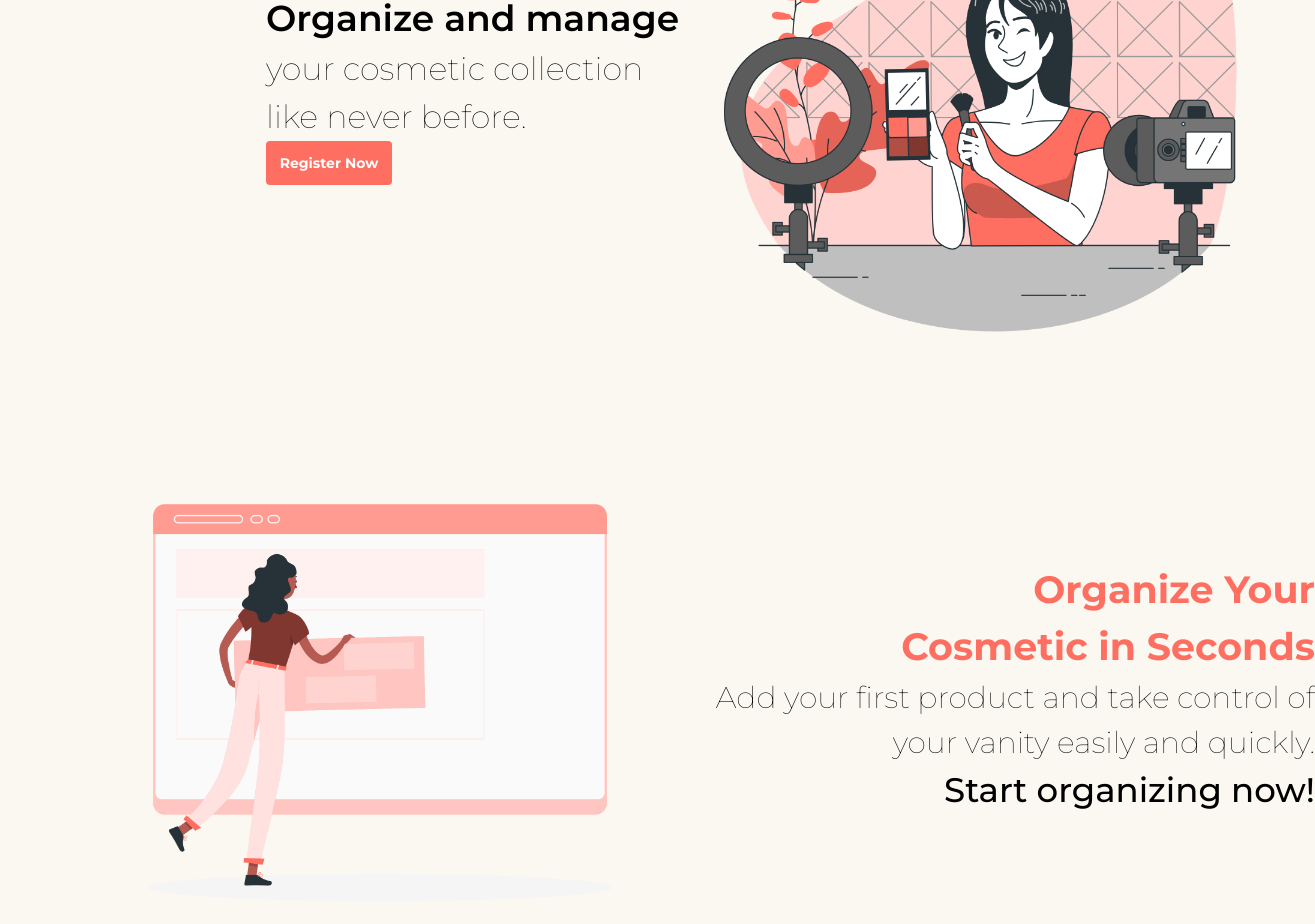
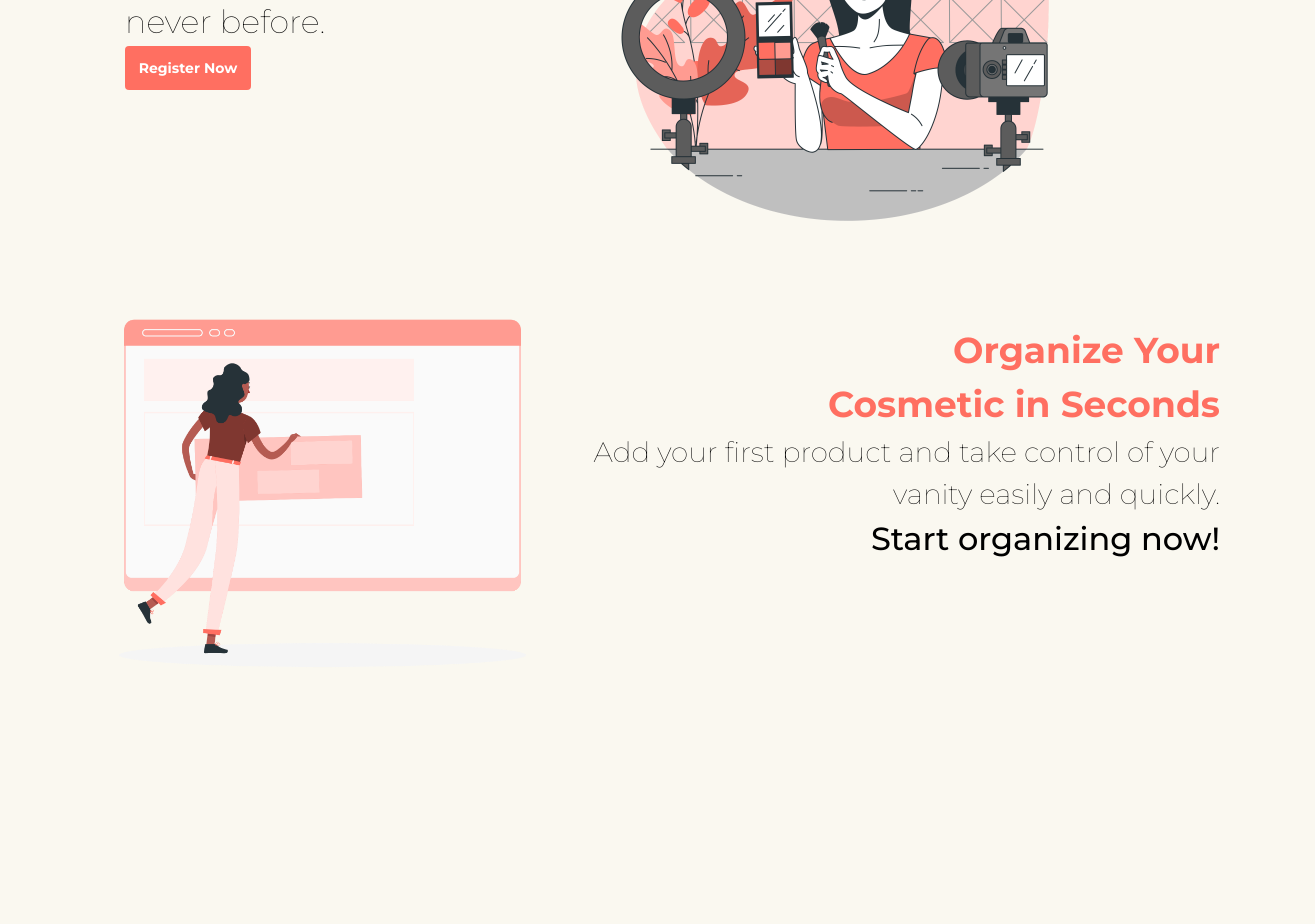
Before and after one commit to karepanda/myvanitys-web, a React (Vite) app: page / in a window 1280 px wide. Shown: the part 412-1336 px from the top of the page, 1315 px wide, since content can reach past the window. After the commit the page ends 1155 px from the top, so only its background shows below. Built offline with nearby package versions, Linux system fonts and the light colour scheme.

Commit message:
restructured home page

```diff
--- a/src/Pages/Home/Home.jsx
+++ b/src/Pages/Home/Home.jsx
@@ -3,7 +3,7 @@ import { Main } from '../../components/Main/Main';
 
 const Home = () => {
 	return (
-		<div className='home'>
+		<div className='home flex justify-center'>
 			<Main />
 		</div>
 	);
--- a/src/components/Main/Main.css
+++ b/src/components/Main/Main.css
@@ -1,10 +1,10 @@
 .main {
-	display: grid;
+	display: inline-grid;
 	grid-template-columns: repeat(2, 1fr);
-	grid-template-rows: repeat(2, auto);
+	grid-template-rows: repeat(2, 450px);
 	grid-column-gap: 0px;
 	grid-row-gap: 0px;
-	margin: 80px;
+	margin: 60px;
 }
 
 .main__register {
@@ -14,7 +14,7 @@
 }
 
 .main__register--text {
-	width: 414px;
+	width: 460px;
 }
 
 .main__register--text-title {
@@ -37,15 +37,13 @@
 	border-radius: 4px;
 }
 
-.main__home-illustration {
-	width: 600px;
+.main__home-illustration img {
+	width: 500px;
 	object-fit: contain;
 }
 
-.main__product-illustration {
-	display: flex;
-	justify-self: end;
-	width: 600px;
+.main__product-illustration img {
+	width: 576px;
 	object-fit: contain;
 }
 
@@ -62,17 +60,17 @@
 }
 
 .main__organize--text-title {
-	font-size: 38px;
+	font-size: 36px;
 	font-weight: bold;
 	color: var(--orange);
 }
 
 .main__organize--text-paragraph {
-	font-size: 30px;
+	font-size: 28px;
 	font-weight: lighter;
 }
 
 .main__organize--text-paragraph2 {
-	font-size: 34px;
+	font-size: 32px;
 	font-weight: 500;
 }
--- a/src/components/Main/Main.jsx
+++ b/src/components/Main/Main.jsx
@@ -18,18 +18,18 @@ export const Main = () => {
 					</button>
 				</div>
 			</section>
-			<section className='main__home-illustration'>
+			<picture className='main__home-illustration'>
 				<img
 					src='src/assets/home_illustration.png'
 					alt='Vanity´s Home image'
 				/>
-			</section>
-			<section className='main__product-illustration'>
+			</picture>
+			<picture className='main__product-illustration'>
 				<img
 					src='src/assets/CreateProduct.png'
 					alt="Vanity's Create Product"
 				/>
-			</section>
+			</picture>
 			<section className='main__organize'>
 				<div className='main__organize--text'>
 					<p className='main__organize--text-title'>
--- a/src/components/Navbar/Navbar.css
+++ b/src/components/Navbar/Navbar.css
@@ -32,6 +32,7 @@
 	background-repeat: no-repeat;
 	background-position: right;
 	border-bottom: 1px solid var(--black);
+	outline: none;
 }
 
 .header__center {
--- a/src/components/Navbar/Navbar.jsx
+++ b/src/components/Navbar/Navbar.jsx
@@ -19,7 +19,7 @@ const Navbar = () => {
 		<header className='header'>
 			<div className='header__left'>
 				<h1 className='header__left--title'>My Vanity´s</h1>
-				<input className='header__left--input' type='search' />
+				<input className='header__left--input' type='text' />
 			</div>
 			<div className='header__center'>
 				<ul className='header__center--list'>
```
